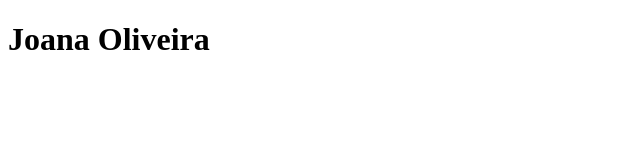
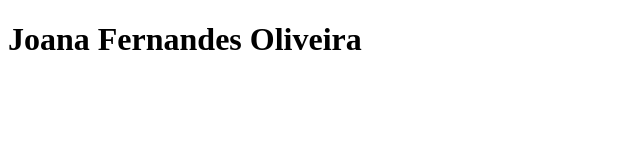
Before and after one commit to JoanaOliveira2204/JoanaOliveira2204.github.io, a plain HTML site: page index.html in a window 1280 px wide. Shown: the whole page, without its empty margins (0-640 px from the left). Drawn offline with Linux system fonts and the light colour scheme.

Commit message:
alterei o nome do formando

```diff
--- a/index.html
+++ b/index.html
@@ -4,6 +4,6 @@
   <title>O Meu Nome é </title>
 </head>
 <body>
-  <h1>Joana Oliveira</h1>
+  <h1>Joana Fernandes Oliveira</h1>
 <body>
 </html>
```
